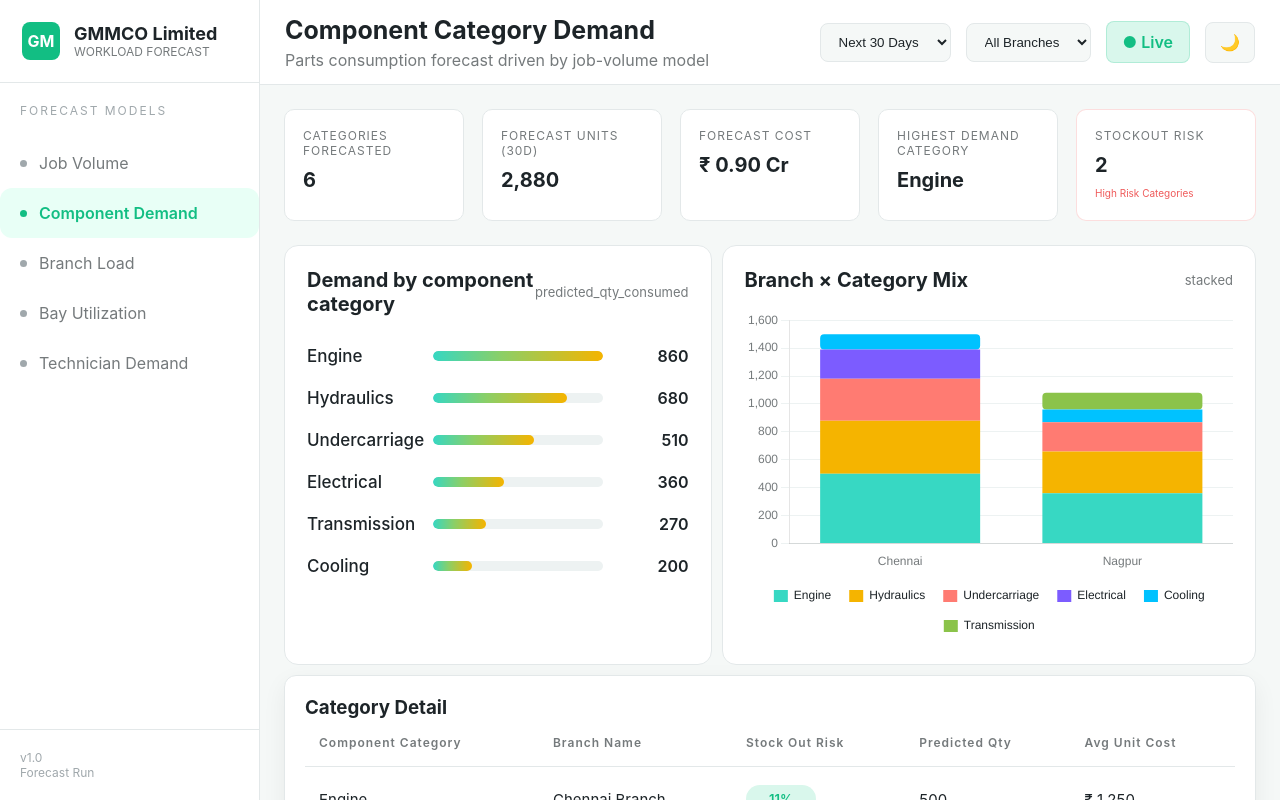
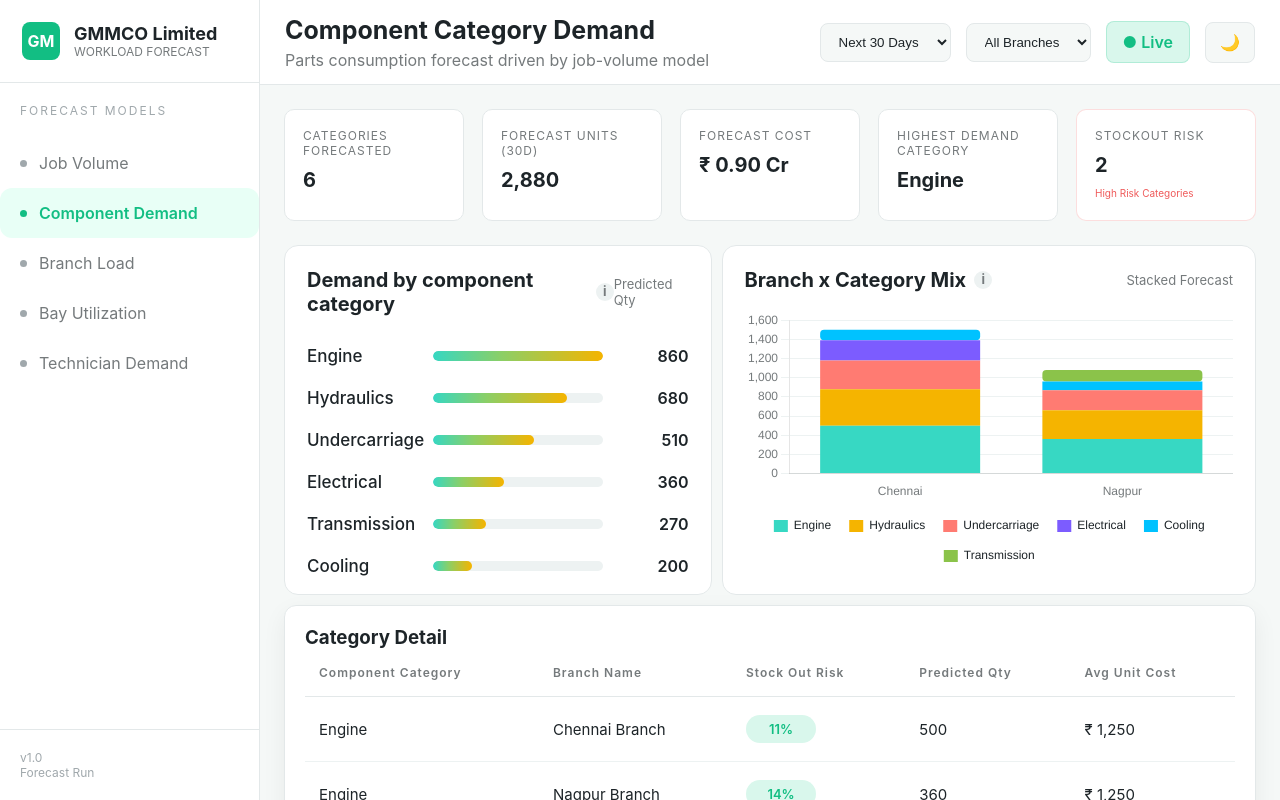
Before and after one commit to monishka-digi/workload-forecast-engine-ui, a React (Vite) app: page /component-demand in a window 1280 px wide. Built offline with nearby package versions, Linux system fonts and the light colour scheme.

Commit message:
fixed chart title css issue

```diff
--- a/src/components/Charts/BranchChart.jsx
+++ b/src/components/Charts/BranchChart.jsx
@@ -12,6 +12,7 @@ import { Bar } from "react-chartjs-2";
 import Card from "../Common/Card";
 import { getHorizontalBarOptions } from "../../config/chartOptions";
 import { useTheme } from "../../context/ThemeContext";
+import InfoTooltip from "../Common/Tooltip/InfoTooltip";
 
 ChartJS.register(CategoryScale, LinearScale, BarElement, Tooltip, Legend);
 
@@ -19,11 +20,31 @@ export default function BranchChart({ data }) {
   const { theme } = useTheme();
   if (!data) return null;
 
+  const chartTitleStyle = {
+    display: "flex",
+    alignItems: "center",
+    gap: "8px",
+    fontSize: "20px",
+    fontWeight: 700,
+    color: "var(--text)",
+    lineHeight: 1.2,
+  };
+
   return (
     <Card
-      title="Branch Wise Workload Forecast"
-      tag="Predicted Jobs"
-      height="auto"
+      title={
+        <div style={chartTitleStyle}>
+          <span style={chartTitleStyle}>Branch Wise Workload Forecast</span>
+
+          <InfoTooltip
+            position="bottom"
+            content="Total predicted job volume compared across branches."
+          >
+            <span className="infoIcon">i</span>
+          </InfoTooltip>
+        </div>
+      }
+      height="350px"
     >
       <div
         style={{
--- a/src/components/Charts/MachineMixChart.jsx
+++ b/src/components/Charts/MachineMixChart.jsx
@@ -37,7 +37,6 @@ export default function MachineMixChart({ data }) {
               </InfoTooltip>
             </div>
           }
-          tag="Technician Demand"
           height="350px"
         >
       <div
--- a/src/components/ComponentDemand/BranchCategoryMixChart.jsx
+++ b/src/components/ComponentDemand/BranchCategoryMixChart.jsx
@@ -12,12 +12,22 @@ import {
 import Card from "../Common/Card";
 import { useTheme } from "../../context/ThemeContext";
 import { getChartColors } from "../../config/chartOptions";
+import InfoTooltip from "../Common/Tooltip/InfoTooltip";
 
 ChartJS.register(CategoryScale, LinearScale, BarElement, Tooltip, Legend);
 
 export default function BranchCategoryMixChart({ data }) {
   const { theme } = useTheme();
   const colors = getChartColors(theme);
+  const chartTitleStyle = {
+    display: "flex",
+    alignItems: "center",
+    gap: "8px",
+    fontSize: "20px",
+    fontWeight: 700,
+    color: "var(--text)",
+    lineHeight: 1.2,
+  };
 
   if (!data) return null;
 
@@ -87,7 +97,22 @@ export default function BranchCategoryMixChart({ data }) {
   };
 
   return (
-    <Card title="Branch × Category Mix" tag="stacked">
+    <Card
+              title={
+                <div style={chartTitleStyle}>
+                  <span style={chartTitleStyle}>Branch x Category Mix</span>
+
+                  <InfoTooltip
+                    position="bottom"
+                    content="Shows predicted parts demand broken down by component category for each branch"
+                  >
+                    <span className="infoIcon">i</span>
+                  </InfoTooltip>
+                </div>
+              }
+              tag="Stacked Forecast"
+              height="350px"
+            >
       <div
         style={{
           flex: 1,
--- a/src/components/ComponentDemand/CategoryDemandChart.jsx
+++ b/src/components/ComponentDemand/CategoryDemandChart.jsx
@@ -1,5 +1,6 @@
 import "./CategoryDemandChart.css";
 import Card from "../Common/Card";
+import InfoTooltip from "../Common/Tooltip/InfoTooltip";
 
 export default function CategoryDemandChart({ data }) {
   if (!data) return null;
@@ -7,24 +8,40 @@ export default function CategoryDemandChart({ data }) {
   const values = data.datasets[0].data;
   const max = Math.max(...values);
 
+  const chartTitleStyle = {
+    display: "flex",
+    alignItems: "center",
+    gap: "8px",
+    fontSize: "20px",
+    fontWeight: 700,
+    color: "var(--text)",
+    lineHeight: 1.2,
+  };
+
   return (
     <Card
-      title="Demand by component category"
-      tag="predicted_qty_consumed"
-      height="420px"
+      title={
+        <div style={chartTitleStyle}>
+          <span style={chartTitleStyle}>Demand by component category</span>
+
+          <InfoTooltip
+            position="bottom"
+            content="Predicted parts consumption by component category, ranked from highest to lowest demand."
+          >
+            <span className="infoIcon">i</span>
+          </InfoTooltip>
+        </div>
+      }
+      tag="Predicted Qty"
+      height="350px"
     >
       <div className="categoryChart">
         {data.labels.map((label, index) => {
           const value = values[index];
 
           return (
-            <div
-              className="categoryRow"
-              key={label}
-            >
-              <div className="categoryName">
-                {label}
-              </div>
+            <div className="categoryRow" key={label}>
+              <div className="categoryName">{label}</div>
 
               <div className="categoryProgress">
                 <div
@@ -35,9 +52,7 @@ export default function CategoryDemandChart({ data }) {
                 />
               </div>
 
-              <div className="categoryValue">
-                {value.toLocaleString()}
-              </div>
+              <div className="categoryValue">{value.toLocaleString()}</div>
             </div>
           );
         })}
--- a/src/components/Gauge/CapacityPressure.jsx
+++ b/src/components/Gauge/CapacityPressure.jsx
@@ -1,13 +1,35 @@
 import Card from "../Common/Card";
 import GaugeRow from "./GaugeRow";
+import InfoTooltip from "../Common/Tooltip/InfoTooltip";
 
 export default function CapacityPressure({ data = [] }) {
+
+  const chartTitleStyle = {
+    display: "flex",
+    alignItems: "center",
+    gap: "8px",
+    fontSize: "20px",
+    fontWeight: 700,
+    color: "var(--text)",
+    lineHeight: 1.2,
+  };
+
   return (
     <Card
-      title="Capacity Pressure"
-      tag="Branch Utilization"
-      height="auto"
-    >
+          title={
+            <div style={chartTitleStyle}>
+              <span style={chartTitleStyle}>Capacity Pressure</span>
+
+              <InfoTooltip
+                position="bottom"
+                content="Branch utilization as a share of total capacity — predicted job count against maximum capacity for each branch, shows each branch's predicted job volume as a % of its total capacity."
+              >
+                <span className="infoIcon">i</span>
+              </InfoTooltip>
+            </div>
+          }
+          height="350px"
+        >
       <div
         style={{
           display: "flex",
```
